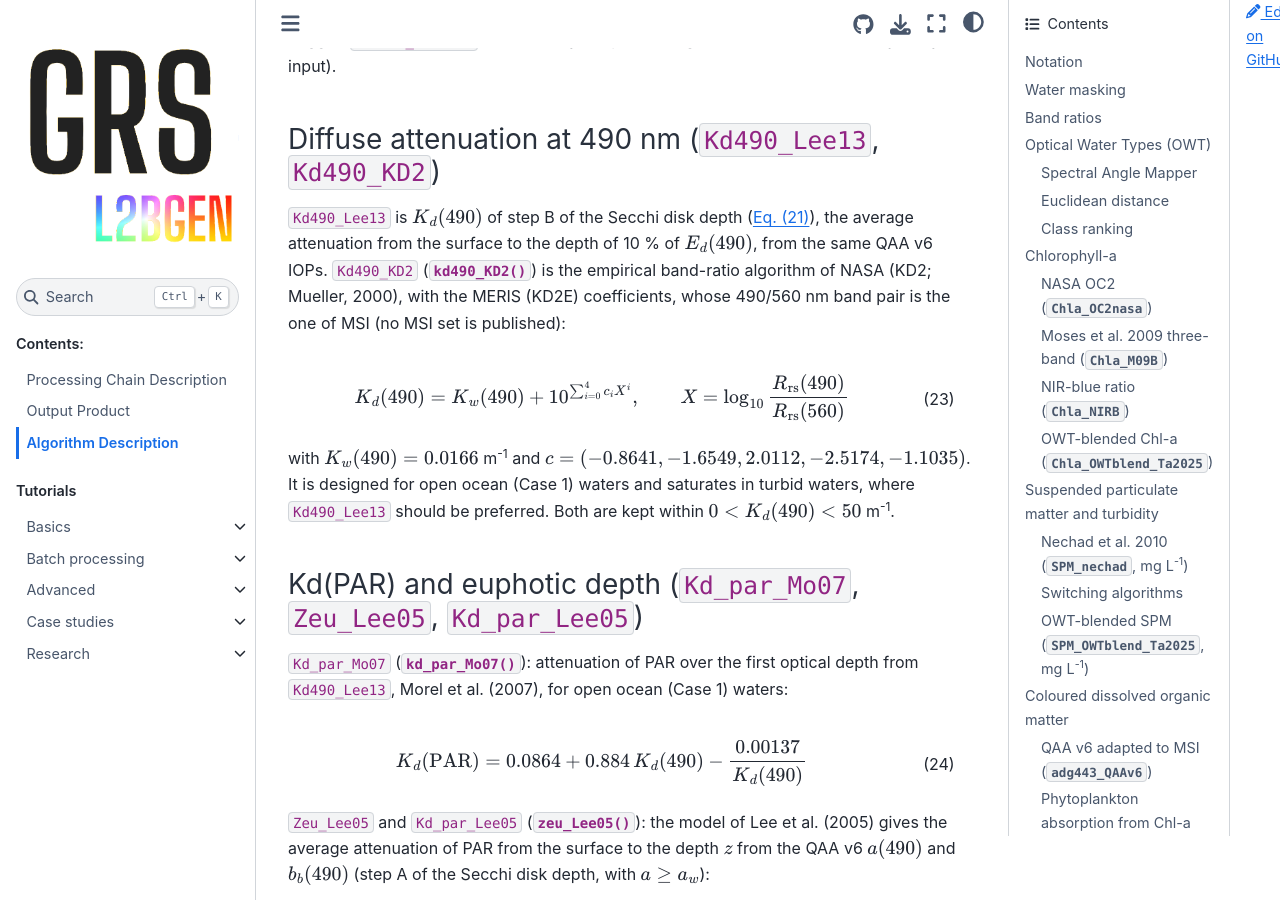
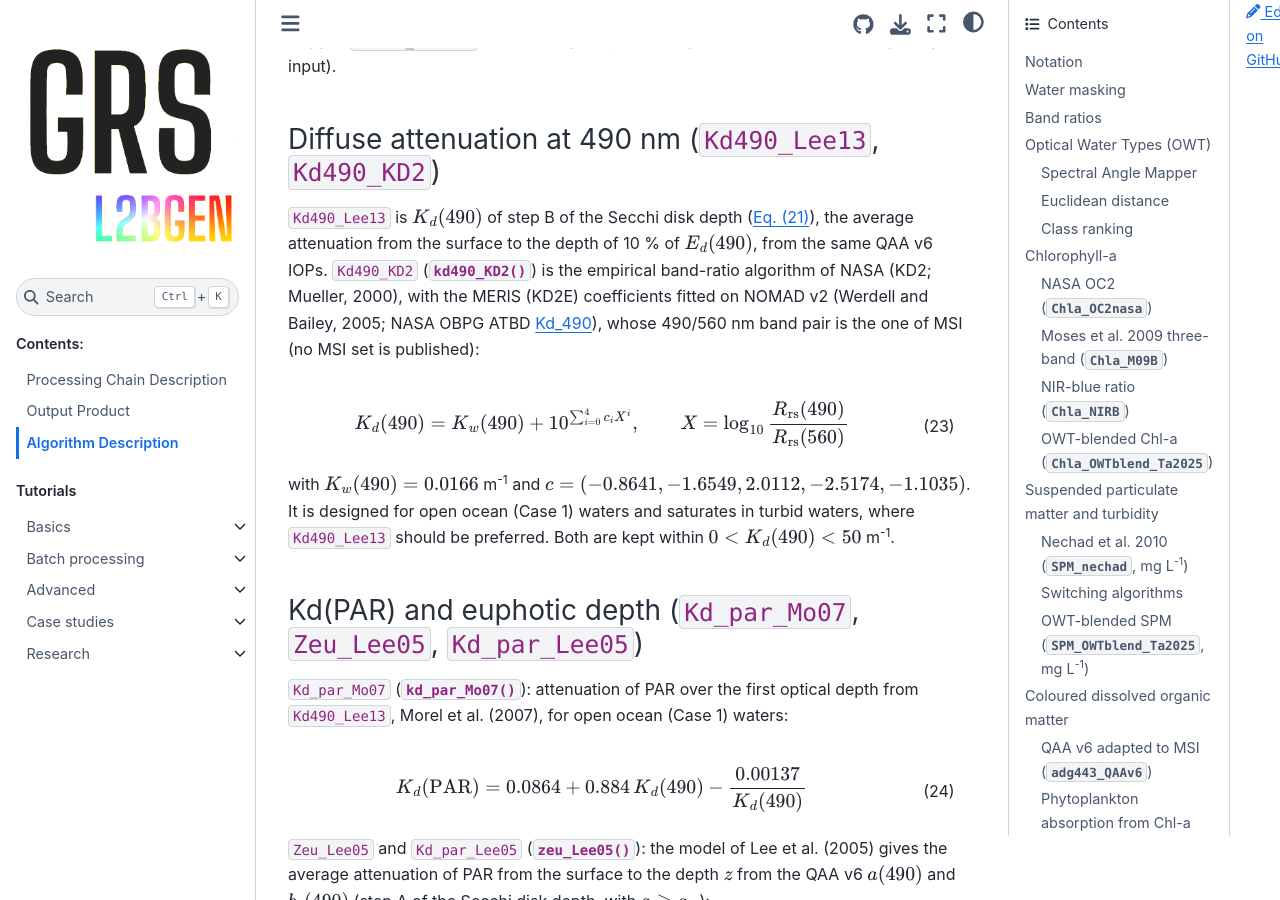
Before and after one commit to Tristanovsk/GRSl2bgen, a Sphinx documentation site: the page built from docs/source/algorithms.rst, in a window 1280 px wide and 900 px high, scrolled down 10807 px. Built offline with Sphinx 7.4.7 and the Sphinx Book theme 1.1.4, drawn with Linux system fonts in a browser that asks for light colours; pages that are not in the unit, such as notebooks, are missing from menus; some of the changed text lies outside the part shown.

Commit message:
docs(transparency): KD2 coefficients checked against the NASA OBPG Kd_490 ATBD (MERIS KD2E, NOMAD v2), current ATBD link and Werdell and Bailey (2005) reference

```diff
--- a/docs/source/algorithms.rst
+++ b/docs/source/algorithms.rst
@@ -600,8 +600,9 @@ Diffuse attenuation at 490 nm (``Kd490_Lee13``, ``Kd490_KD2``)
 of :math:`E_d(490)`, from the same QAA v6 IOPs. ``Kd490_KD2``
 (:py:meth:`~GRSl2bgen.transparency.Transparency.kd490_KD2`) is the empirical
 band-ratio algorithm of NASA (KD2; Mueller, 2000), with the MERIS (KD2E)
-coefficients, whose 490/560 nm band pair is the one of MSI (no MSI set is
-published):
+coefficients fitted on NOMAD v2 (Werdell and Bailey, 2005; NASA OBPG ATBD
+`Kd_490 <https://oceandata.sci.gsfc.nasa.gov/files/atbd/legacy/atbd-obdaac-diffuse-attenuation-coefficient.pdf>`_),
+whose 490/560 nm band pair is the one of MSI (no MSI set is published):
 
 .. math::
    :label: kd2
@@ -729,6 +730,9 @@ References
 - Tavares, M. H., Guimarães, D., Roussillon, J., et al. (2025). A framework to
   retrieve water quality parameters in small, optically diverse freshwater
   ecosystems using Sentinel-2 MSI imagery. *Remote Sensing*, 17, 2729.
+- Werdell, P. J., Bailey, S. W. (2005). An improved in-situ bio-optical data set
+  for ocean color algorithm development and satellite data product validation.
+  *Remote Sensing of Environment*, 98, 122--140.
 - Zhang, Y., Shi, K., Liu, X., Zhou, Y., Qin, B. (2014). Lake topography and
   wind waves determining seasonal-spatial dynamics of total suspended matter
   in turbid Lake Taihu, China: assessment using long-term high-resolution
```
Also changed, not shown: 1 other file.
